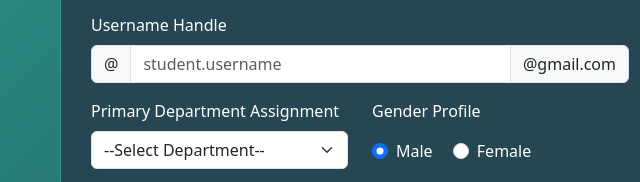
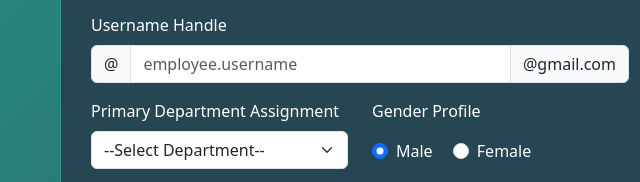
Before and after one commit to mulargernes-dev/My-Registration-Form-LOGIN-and-Register-, a plain HTML site: page register.html in a window 1280 px wide. Shown: the part 300-482 px from the top of the page, 280-920 px from the left. Drawn offline with nearby package versions, Linux system fonts and the light colour scheme.

Commit message:
Update register.html

```diff
--- a/register.html
+++ b/register.html
@@ -59,7 +59,7 @@
             <label class="form-label">Username Handle</label>
             <div class="input-group">
                 <span class="input-group-text">@</span>
-                <input type="text" class="form-control" placeholder="student.username" required>
+                <input type="text" class="form-control" placeholder="employee.username" required>
                 <span class="input-group-text">@gmail.com</span>
             </div>
         </div>
```
